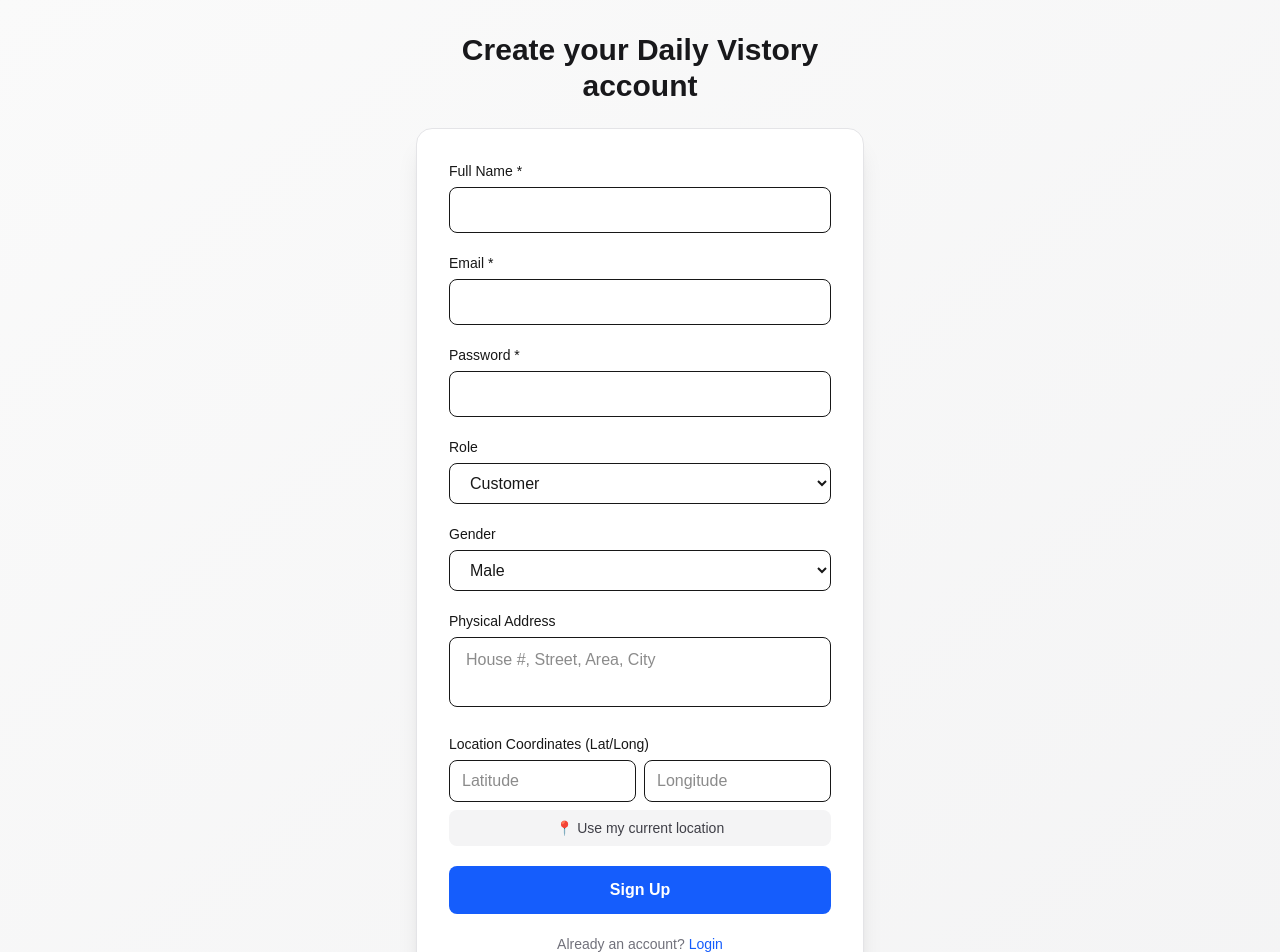
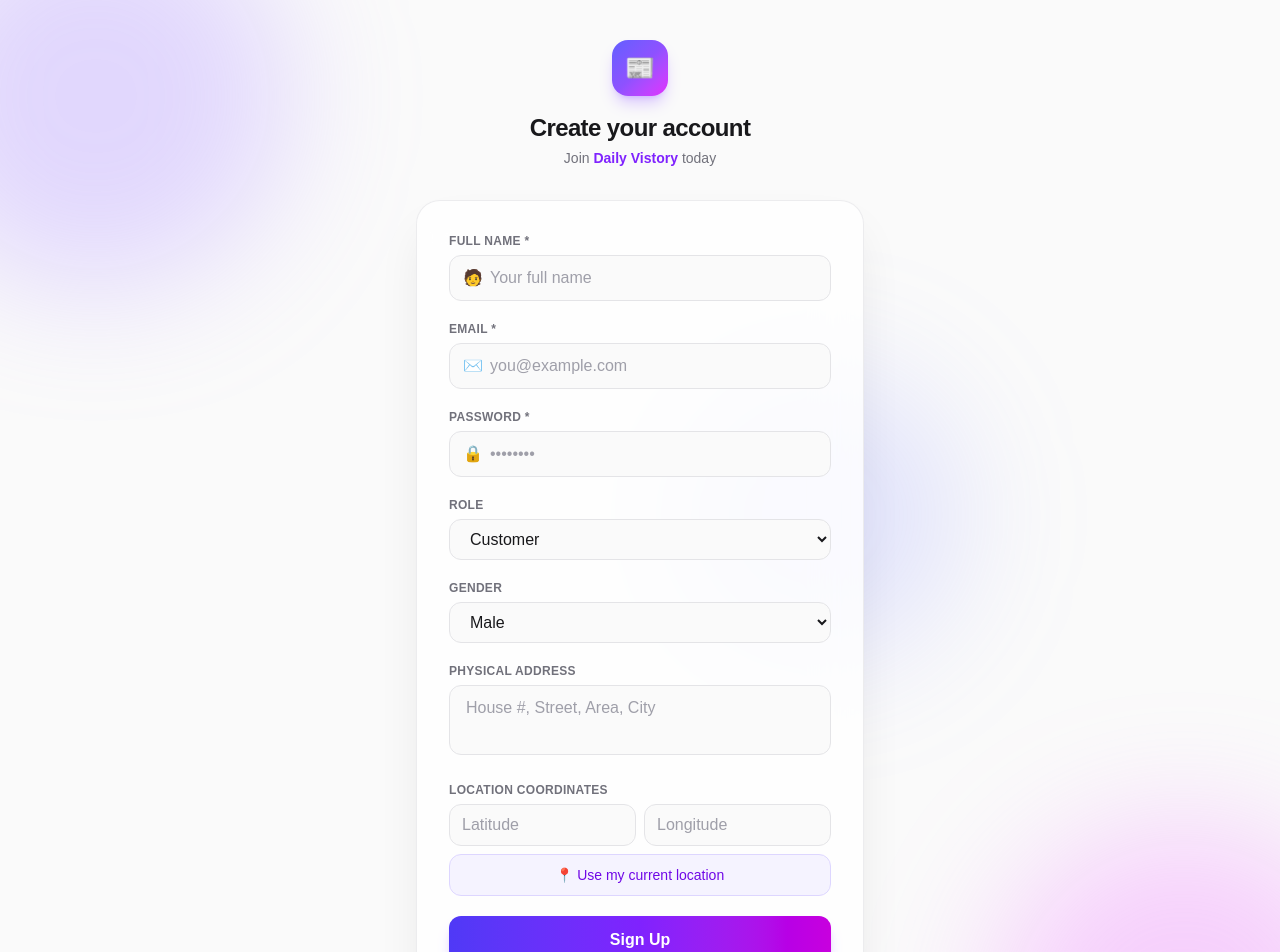
Before and after one commit to razaWorld/dailyvisitor, a Next.js app: page /signup in a window 1280 px wide. Shown: the top 952 px of the page. Built offline with nearby package versions, Linux system fonts and the light colour scheme; no server answers.

Commit message:
auth pages redesigned

```diff
--- a/app/login/page.tsx
+++ b/app/login/page.tsx
@@ -57,59 +57,105 @@
   };
 
   return (
+    <div className="w-full max-w-sm">
+      {/* Brand mark */}
+      <div className="flex flex-col items-center mb-8">
+        <div className="w-14 h-14 rounded-2xl bg-gradient-to-br from-indigo-500 via-violet-500 to-fuchsia-500 flex items-center justify-center shadow-lg shadow-violet-500/30 mb-4">
+          <span className="text-2xl">📰</span>
+        </div>
+        <h1 className="text-2xl font-bold text-zinc-900 dark:text-white tracking-tight">
+          Welcome back
+        </h1>
+        <p className="text-sm text-zinc-500 dark:text-zinc-400 mt-1">
+          Log in to <span className="font-semibold text-violet-600 dark:text-violet-400">Daily Vistory</span>
+        </p>
+      </div>
+
       <form
         onSubmit={handleSubmit}
-      className="w-full max-w-sm bg-white dark:bg-zinc-800 rounded-2xl shadow-xl border border-zinc-200 dark:border-zinc-700 p-8 space-y-5"
+        className="bg-white/80 dark:bg-zinc-900/70 backdrop-blur-xl rounded-3xl shadow-2xl shadow-zinc-900/10 dark:shadow-black/40 border border-zinc-200/70 dark:border-zinc-800 p-8 space-y-5"
       >
-      <h1 className="text-2xl font-bold text-center text-zinc-900 dark:text-white">
-        Log in to Daily Vistory
-      </h1>
-
         <div>
-        <label className="block text-sm font-medium mb-1.5">Email</label>
+          <label className="block text-xs font-semibold uppercase tracking-wide text-zinc-500 dark:text-zinc-400 mb-1.5">
+            Email
+          </label>
+          <div className="relative">
+            <span className="absolute left-3.5 top-1/2 -translate-y-1/2 text-zinc-400">✉️</span>
             <input
               type="email"
               value={email}
               onChange={(e) => setEmail(e.target.value)}
               required
-          className="w-full px-4 py-2.5 border rounded-lg dark:bg-zinc-700"
+              placeholder="you@example.com"
+              className="w-full pl-10 pr-4 py-2.5 rounded-xl border border-zinc-200 dark:border-zinc-700 bg-zinc-50 dark:bg-zinc-800 text-zinc-900 dark:text-white placeholder:text-zinc-400 focus:outline-none focus:ring-2 focus:ring-violet-500 focus:border-transparent transition-all"
             />
+          </div>
         </div>
 
         <div>
-        <label className="block text-sm font-medium mb-1.5">Password</label>
+          <label className="block text-xs font-semibold uppercase tracking-wide text-zinc-500 dark:text-zinc-400 mb-1.5">
+            Password
+          </label>
+          <div className="relative">
+            <span className="absolute left-3.5 top-1/2 -translate-y-1/2 text-zinc-400">🔒</span>
             <input
               type="password"
               value={password}
               onChange={(e) => setPassword(e.target.value)}
               required
-          className="w-full px-4 py-2.5 border rounded-lg dark:bg-zinc-700"
+              placeholder="••••••••"
+              className="w-full pl-10 pr-4 py-2.5 rounded-xl border border-zinc-200 dark:border-zinc-700 bg-zinc-50 dark:bg-zinc-800 text-zinc-900 dark:text-white placeholder:text-zinc-400 focus:outline-none focus:ring-2 focus:ring-violet-500 focus:border-transparent transition-all"
             />
+          </div>
         </div>
 
         <button
           type="submit"
           disabled={loading}
-        className="w-full py-3 rounded-lg bg-blue-600 text-white font-semibold hover:bg-blue-700 disabled:opacity-50"
+          className="w-full py-3 rounded-xl bg-gradient-to-r from-indigo-600 via-violet-600 to-fuchsia-600 text-white font-semibold shadow-lg shadow-violet-500/30 hover:shadow-violet-500/50 hover:scale-[1.01] active:scale-[0.99] disabled:opacity-50 disabled:scale-100 transition-all duration-200"
         >
-        {loading ? 'Logging in…' : 'Log In'}
+          {loading ? (
+            <span className="flex items-center justify-center gap-2">
+              <span className="w-4 h-4 border-2 border-white/40 border-t-white rounded-full animate-spin" />
+              Logging in…
+            </span>
+          ) : (
+            'Log In'
+          )}
         </button>
 
-      {error && <p className="text-sm text-red-600">❌ {error}</p>}
+        {error && (
+          <div className="flex items-start gap-2 text-sm text-red-600 dark:text-red-400 bg-red-50 dark:bg-red-950/40 border border-red-200 dark:border-red-900 rounded-xl px-3 py-2">
+            <span>⚠️</span>
+            <span>{error}</span>
+          </div>
+        )}
 
-      <p className="text-sm text-center text-zinc-500">
+        <div className="relative py-2">
+          <div className="absolute inset-0 flex items-center">
+            <div className="w-full border-t border-zinc-200 dark:border-zinc-800" />
+          </div>
+        </div>
+
+        <p className="text-sm text-center text-zinc-500 dark:text-zinc-400">
   No account?{' '}
-        <a href="/signup" className="text-blue-600 hover:underline">
+  <a href="/signup" className="font-semibold text-violet-600 dark:text-violet-400 hover:text-violet-700 dark:hover:text-violet-300 hover:underline transition-colors">
     Sign up
   </a>
 </p>
       </form>
+    </div>
   );
 }
 
 export default function LoginPage() {
   return (
-    <div className="min-h-screen flex items-center justify-center bg-gradient-to-br from-zinc-50 to-zinc-100 dark:from-zinc-900 dark:to-zinc-950 px-4">
+    <div className="min-h-screen flex items-center justify-center relative overflow-hidden bg-zinc-50 dark:bg-zinc-950 px-4">
+      {/* Decorative background blobs */}
+      <div className="absolute -top-24 -left-24 w-96 h-96 bg-violet-400/30 dark:bg-violet-600/20 rounded-full blur-3xl" />
+      <div className="absolute -bottom-24 -right-24 w-96 h-96 bg-fuchsia-400/30 dark:bg-fuchsia-600/20 rounded-full blur-3xl" />
+      <div className="absolute top-1/3 right-1/4 w-72 h-72 bg-indigo-400/20 dark:bg-indigo-600/10 rounded-full blur-3xl" />
+
       <Suspense fallback={null}>
         <LoginForm />
       </Suspense>
--- a/app/signup/page.tsx
+++ b/app/signup/page.tsx
@@ -117,41 +117,71 @@
   };
 
   return (
-    <div className="min-h-screen flex items-center justify-center bg-gradient-to-br from-zinc-50 to-zinc-100 dark:from-zinc-900 dark:to-zinc-950 px-4 py-8">
-      <div className="w-full max-w-md">
-        <h1 className="text-3xl font-bold text-center text-zinc-900 dark:text-white mb-6">
-          Create your Daily Vistory account
+    <div className="min-h-screen flex items-center justify-center relative overflow-hidden bg-zinc-50 dark:bg-zinc-950 px-4 py-10">
+      {/* Decorative background blobs */}
+      <div className="absolute -top-24 -left-24 w-96 h-96 bg-violet-400/30 dark:bg-violet-600/20 rounded-full blur-3xl" />
+      <div className="absolute -bottom-24 -right-24 w-96 h-96 bg-fuchsia-400/30 dark:bg-fuchsia-600/20 rounded-full blur-3xl" />
+      <div className="absolute top-1/3 right-1/4 w-72 h-72 bg-indigo-400/20 dark:bg-indigo-600/10 rounded-full blur-3xl" />
+
+      <div className="w-full max-w-md relative z-10">
+        {/* Brand mark */}
+        <div className="flex flex-col items-center mb-8">
+          <div className="w-14 h-14 rounded-2xl bg-gradient-to-br from-indigo-500 via-violet-500 to-fuchsia-500 flex items-center justify-center shadow-lg shadow-violet-500/30 mb-4">
+            <span className="text-2xl">📰</span>
+          </div>
+          <h1 className="text-2xl font-bold text-zinc-900 dark:text-white tracking-tight">
+            Create your account
           </h1>
+          <p className="text-sm text-zinc-500 dark:text-zinc-400 mt-1">
+            Join <span className="font-semibold text-violet-600 dark:text-violet-400">Daily Vistory</span> today
+          </p>
+        </div>
 
         <form
           onSubmit={handleSubmit}
-          className="bg-white dark:bg-zinc-800 rounded-2xl shadow-xl border border-zinc-200 dark:border-zinc-700 p-8 space-y-5"
+          className="bg-white/80 dark:bg-zinc-900/70 backdrop-blur-xl rounded-3xl shadow-2xl shadow-zinc-900/10 dark:shadow-black/40 border border-zinc-200/70 dark:border-zinc-800 p-8 space-y-5"
         >
           <div>
-            <label className="block text-sm font-medium mb-1.5">Full Name *</label>
+            <label className="block text-xs font-semibold uppercase tracking-wide text-zinc-500 dark:text-zinc-400 mb-1.5">
+              Full Name *
+            </label>
+            <div className="relative">
+              <span className="absolute left-3.5 top-1/2 -translate-y-1/2 text-zinc-400">🧑</span>
               <input
                 name="name"
                 value={form.name}
                 onChange={handleChange}
                 required
-              className="w-full px-4 py-2.5 border rounded-lg dark:bg-zinc-700"
+                placeholder="Your full name"
+                className="w-full pl-10 pr-4 py-2.5 rounded-xl border border-zinc-200 dark:border-zinc-700 bg-zinc-50 dark:bg-zinc-800 text-zinc-900 dark:text-white placeholder:text-zinc-400 focus:outline-none focus:ring-2 focus:ring-violet-500 focus:border-transparent transition-all"
               />
+            </div>
           </div>
 
           <div>
-            <label className="block text-sm font-medium mb-1.5">Email *</label>
+            <label className="block text-xs font-semibold uppercase tracking-wide text-zinc-500 dark:text-zinc-400 mb-1.5">
+              Email *
+            </label>
+            <div className="relative">
+              <span className="absolute left-3.5 top-1/2 -translate-y-1/2 text-zinc-400">✉️</span>
               <input
                 type="email"
                 name="email"
                 value={form.email}
                 onChange={handleChange}
                 required
-              className="w-full px-4 py-2.5 border rounded-lg dark:bg-zinc-700"
+                placeholder="you@example.com"
+                className="w-full pl-10 pr-4 py-2.5 rounded-xl border border-zinc-200 dark:border-zinc-700 bg-zinc-50 dark:bg-zinc-800 text-zinc-900 dark:text-white placeholder:text-zinc-400 focus:outline-none focus:ring-2 focus:ring-violet-500 focus:border-transparent transition-all"
               />
+            </div>
           </div>
 
           <div>
-            <label className="block text-sm font-medium mb-1.5">Password *</label>
+            <label className="block text-xs font-semibold uppercase tracking-wide text-zinc-500 dark:text-zinc-400 mb-1.5">
+              Password *
+            </label>
+            <div className="relative">
+              <span className="absolute left-3.5 top-1/2 -translate-y-1/2 text-zinc-400">🔒</span>
               <input
                 type="password"
                 name="password"
@@ -159,17 +189,21 @@
                 onChange={handleChange}
                 required
                 minLength={6}
-              className="w-full px-4 py-2.5 border rounded-lg dark:bg-zinc-700"
+                placeholder="••••••••"
+                className="w-full pl-10 pr-4 py-2.5 rounded-xl border border-zinc-200 dark:border-zinc-700 bg-zinc-50 dark:bg-zinc-800 text-zinc-900 dark:text-white placeholder:text-zinc-400 focus:outline-none focus:ring-2 focus:ring-violet-500 focus:border-transparent transition-all"
               />
+            </div>
           </div>
 
           <div>
-            <label className="block text-sm font-medium mb-1.5">Role</label>
+            <label className="block text-xs font-semibold uppercase tracking-wide text-zinc-500 dark:text-zinc-400 mb-1.5">
+              Role
+            </label>
             <select
               name="role"
               value={form.role}
               onChange={handleChange}
-              className="w-full px-4 py-2.5 border rounded-lg dark:bg-zinc-700"
+              className="w-full px-4 py-2.5 rounded-xl border border-zinc-200 dark:border-zinc-700 bg-zinc-50 dark:bg-zinc-800 text-zinc-900 dark:text-white focus:outline-none focus:ring-2 focus:ring-violet-500 focus:border-transparent transition-all"
             >
               <option value="customer">Customer</option>
               <option value="visitor">Visitor (Service Provider)</option>
@@ -178,24 +212,28 @@
 
           {form.role === 'visitor' && (
             <div>
-              <label className="block text-sm font-medium mb-1.5">Job Type</label>
+              <label className="block text-xs font-semibold uppercase tracking-wide text-zinc-500 dark:text-zinc-400 mb-1.5">
+                Job Type
+              </label>
               <input
                 name="jobType"
                 value={form.jobType}
                 onChange={handleChange}
                 placeholder="e.g. Milkman, Grocer, Delivery"
-                className="w-full px-4 py-2.5 border rounded-lg dark:bg-zinc-700"
+                className="w-full px-4 py-2.5 rounded-xl border border-zinc-200 dark:border-zinc-700 bg-zinc-50 dark:bg-zinc-800 text-zinc-900 dark:text-white placeholder:text-zinc-400 focus:outline-none focus:ring-2 focus:ring-violet-500 focus:border-transparent transition-all"
               />
             </div>
           )}
 
           <div>
-            <label className="block text-sm font-medium mb-1.5">Gender</label>
+            <label className="block text-xs font-semibold uppercase tracking-wide text-zinc-500 dark:text-zinc-400 mb-1.5">
+              Gender
+            </label>
             <select
               name="gender"
               value={form.gender}
               onChange={handleChange}
-              className="w-full px-4 py-2.5 border rounded-lg dark:bg-zinc-700"
+              className="w-full px-4 py-2.5 rounded-xl border border-zinc-200 dark:border-zinc-700 bg-zinc-50 dark:bg-zinc-800 text-zinc-900 dark:text-white focus:outline-none focus:ring-2 focus:ring-violet-500 focus:border-transparent transition-all"
             >
               <option value="male">Male</option>
               <option value="female">Female</option>
@@ -205,21 +243,23 @@
 
           {/* Physical Address */}
           <div>
-            <label className="block text-sm font-medium mb-1.5">Physical Address</label>
+            <label className="block text-xs font-semibold uppercase tracking-wide text-zinc-500 dark:text-zinc-400 mb-1.5">
+              Physical Address
+            </label>
             <textarea
               name="address"
               value={form.address}
               onChange={handleChange}
               rows={2}
               placeholder="House #, Street, Area, City"
-              className="w-full px-4 py-2.5 border rounded-lg dark:bg-zinc-700 resize-none"
+              className="w-full px-4 py-2.5 rounded-xl border border-zinc-200 dark:border-zinc-700 bg-zinc-50 dark:bg-zinc-800 text-zinc-900 dark:text-white placeholder:text-zinc-400 focus:outline-none focus:ring-2 focus:ring-violet-500 focus:border-transparent transition-all resize-none"
             />
           </div>
 
           {/* Lat / Long inputs */}
           <div>
-            <label className="block text-sm font-medium mb-1.5">
-              Location Coordinates (Lat/Long)
+            <label className="block text-xs font-semibold uppercase tracking-wide text-zinc-500 dark:text-zinc-400 mb-1.5">
+              Location Coordinates
             </label>
             <div className="flex gap-2 mb-2">
               <input
@@ -229,7 +269,7 @@
                 placeholder="Latitude"
                 value={form.lat}
                 onChange={handleChange}
-                className="w-1/2 px-3 py-2 border rounded-lg dark:bg-zinc-700"
+                className="w-1/2 px-3 py-2 rounded-xl border border-zinc-200 dark:border-zinc-700 bg-zinc-50 dark:bg-zinc-800 text-zinc-900 dark:text-white placeholder:text-zinc-400 focus:outline-none focus:ring-2 focus:ring-violet-500 focus:border-transparent transition-all"
               />
               <input
                 type="number"
@@ -238,13 +278,13 @@
                 placeholder="Longitude"
                 value={form.long}
                 onChange={handleChange}
-                className="w-1/2 px-3 py-2 border rounded-lg dark:bg-zinc-700"
+                className="w-1/2 px-3 py-2 rounded-xl border border-zinc-200 dark:border-zinc-700 bg-zinc-50 dark:bg-zinc-800 text-zinc-900 dark:text-white placeholder:text-zinc-400 focus:outline-none focus:ring-2 focus:ring-violet-500 focus:border-transparent transition-all"
               />
             </div>
             <button
               type="button"
               onClick={handleGetLocation}
-              className="w-full py-2 px-3 text-sm font-medium text-zinc-700 dark:text-zinc-200 bg-zinc-100 dark:bg-zinc-700 hover:bg-zinc-200 dark:hover:bg-zinc-600 rounded-lg transition-all"
+              className="w-full py-2.5 px-3 text-sm font-medium text-violet-700 dark:text-violet-300 bg-violet-50 dark:bg-violet-950/40 hover:bg-violet-100 dark:hover:bg-violet-900/50 border border-violet-200 dark:border-violet-900 rounded-xl transition-all"
             >
               📍 Use my current location
             </button>
@@ -253,20 +293,39 @@
           <button
             type="submit"
             disabled={loading}
-            className="w-full py-3 rounded-lg bg-blue-600 text-white font-semibold hover:bg-blue-700 disabled:opacity-50"
+            className="w-full py-3 rounded-xl bg-gradient-to-r from-indigo-600 via-violet-600 to-fuchsia-600 text-white font-semibold shadow-lg shadow-violet-500/30 hover:shadow-violet-500/50 hover:scale-[1.01] active:scale-[0.99] disabled:opacity-50 disabled:scale-100 transition-all duration-200"
           >
-            {loading ? 'Creating account…' : 'Sign Up'}
+            {loading ? (
+              <span className="flex items-center justify-center gap-2">
+                <span className="w-4 h-4 border-2 border-white/40 border-t-white rounded-full animate-spin" />
+                Creating account…
+              </span>
+            ) : (
+              'Sign Up'
+            )}
           </button>
 
           {message && (
-            <p className={`text-sm font-medium ${message.ok ? 'text-green-600' : 'text-red-600'}`}>
-              {message.text}
-            </p>
+            <div
+              className={`flex items-start gap-2 text-sm rounded-xl px-3 py-2 border ${
+                message.ok
+                  ? 'text-green-700 dark:text-green-400 bg-green-50 dark:bg-green-950/40 border-green-200 dark:border-green-900'
+                  : 'text-red-600 dark:text-red-400 bg-red-50 dark:bg-red-950/40 border-red-200 dark:border-red-900'
+              }`}
+            >
+              <span>{message.text}</span>
+            </div>
           )}
 
-          <p className="text-sm text-center text-zinc-500">
-            Already an account?{' '}
-            <a href="/login" className="text-blue-600 hover:underline">
+          <div className="relative py-2">
+            <div className="absolute inset-0 flex items-center">
+              <div className="w-full border-t border-zinc-200 dark:border-zinc-800" />
+            </div>
+          </div>
+
+          <p className="text-sm text-center text-zinc-500 dark:text-zinc-400">
+  Already have an account?{' '}
+  <a href="/login" className="font-semibold text-violet-600 dark:text-violet-400 hover:text-violet-700 dark:hover:text-violet-300 hover:underline transition-colors">
     Login
   </a>
 </p>
```
Lines whose indentation alone changed are shown as unchanged.
